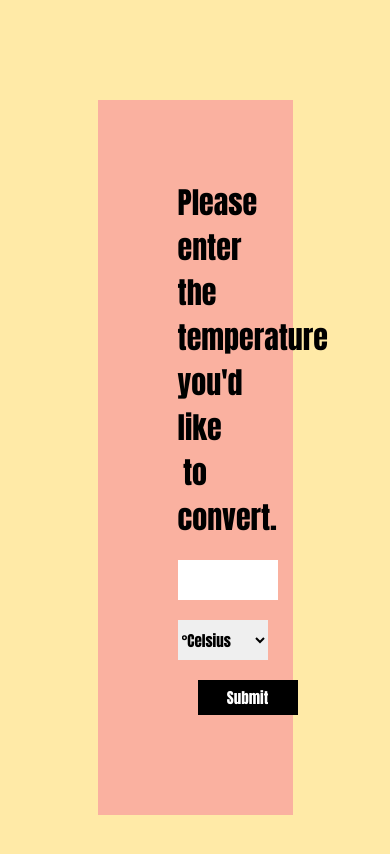
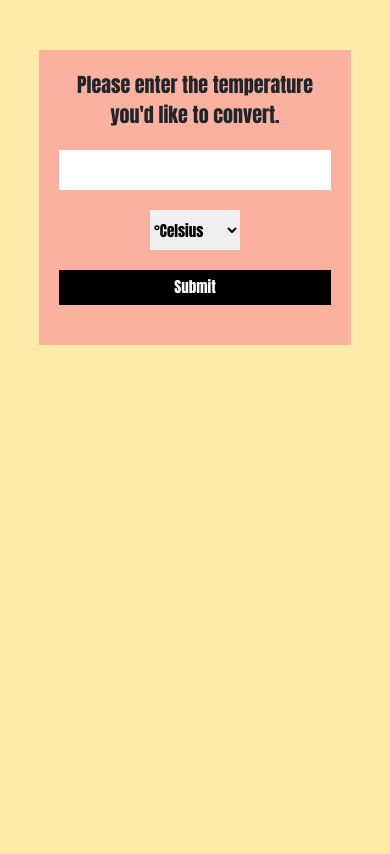
Before and after one commit to Maza455/LC_TEMPERATURE-CONVERTOR, a plain HTML site: page index.html in a window 390 px wide. Drawn offline with nearby package versions, Linux system fonts and the light colour scheme.

Commit message:
Adding responsiveness

```diff
--- a/CSS/style.css
+++ b/CSS/style.css
@@ -13,22 +13,23 @@ body {
 
 form {
     background-color: #fab1a0;
-    padding: 80px;
-    width: 50%;
-    margin: 100px auto;
+    padding: 20px;
+    width: 80%;
+    max-width: 600px;
+    margin: 50px auto;
     text-align: center;
 }
 
 #tempCalc label {
-    font-size: 30px;
+    font-size: 20px;
 }
 
 #temp {
     border: none;
     padding: 10px;
     height: 40px;
-    width: 100px;
-    font-size: 20px;
+    width: 100%;
+    font-size: 16px;
     margin-top: 20px;
 }
 
@@ -37,13 +38,12 @@ form {
     border: none;
     margin-top: 20px;
     font-size: 15px;
-    vertical-align: top;
 }
 
 [type="submit"] {
     height: 35px;
-    margin: 20px;
-    width: 100px;
+    margin: 20px 0;
+    width: 100%;
     font-size: 15px;
     border: none;
     background-color: black;
@@ -51,5 +51,5 @@ form {
 }
 
 #resultContainer {
-    font-size: 35px;
+    font-size: 25px;
 }
--- a/SCRIPT/script.js
+++ b/SCRIPT/script.js
@@ -26,4 +26,4 @@ function calculateTemp() {
        document.getElementById("resultContainer").innerHTML = "= " + result + "°Celsius";
     }
 
- }
+}
--- a/index.html
+++ b/index.html
@@ -3,6 +3,8 @@
 <head>
     <meta charset="UTF-8">
     <meta name="viewport" content="width=device-width, initial-scale=1.0">
+    <link rel="stylesheet" href="https://cdn.jsdelivr.net/npm/bootstrap@5.0.0-beta2/dist/css/bootstrap.min.css">
+    <script src="https://cdn.jsdelivr.net/npm/bootstrap@5.0.0-beta2/dist/js/bootstrap.bundle.min.js"></script>
     <title>Temperature Converter</title>
     <link rel ="stylesheet" href ="./CSS/style.css"/>
 </head>
```
